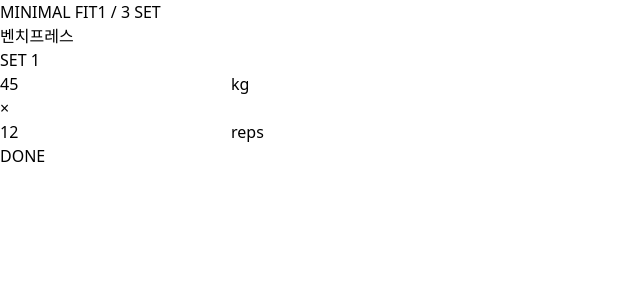
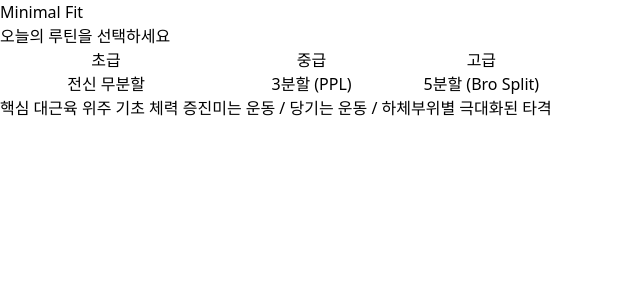
Before and after one commit to jirangi/workout_ads, a Next.js app: page /workout_ads/ in a window 1280 px wide. Shown: the top 300 px of the page, without its empty margins (0-640 px from the left). Built offline with nearby package versions, Linux system fonts and the light colour scheme.

Commit message:
[v1.31] [F14] 숙련도별 다중 운동 루틴 시스템 구현
[초급/중급/고급 루틴 프리셋 데이터를 구축하고, 앱 진입 시 사용자가 루틴을 선택할 수 있는 UI 및 선택된 종목으로 세트가 자동 구성되는 로직을 반영함]

```diff
--- a/app/page.tsx
+++ b/app/page.tsx
@@ -1,147 +1,132 @@
 "use client";
-import { useState, useEffect } from "react";
+import { useState, useEffect, useRef } from "react";
 
-interface SetData {
-  id: number;
-  weight: number;
-  reps: number;
-  isEdited: boolean;
+// 루틴 데이터 구조 정의
+interface Exercise {
+  name: string;
+  defaultWeight: number;
+  defaultReps: number;
 }
 
+interface Routine {
+  id: string;
+  name: string;
+  level: "초급" | "중급" | "고급";
+  description: string;
+  exercises: Exercise[];
+}
+
+const ROUTINE_PRESETS: Routine[] = [
+  {
+    id: "beginner-full",
+    name: "전신 무분할",
+    level: "초급",
+    description: "핵심 대근육 위주 기초 체력 증진",
+    exercises: [
+      { name: "스쿼트", defaultWeight: 40, defaultReps: 12 },
+      { name: "벤치프레스", defaultWeight: 40, defaultReps: 12 },
+      { name: "데드리프트", defaultWeight: 60, defaultReps: 8 },
+    ],
+  },
+  {
+    id: "intermediate-3day",
+    name: "3분할 (PPL)",
+    level: "중급",
+    description: "미는 운동 / 당기는 운동 / 하체",
+    exercises: [
+      { name: "벤치프레스", defaultWeight: 60, defaultReps: 10 },
+      { name: "오버헤드 프레스", defaultWeight: 30, defaultReps: 12 },
+      { name: "딥스", defaultWeight: 0, defaultReps: 15 },
+    ],
+  },
+  {
+    id: "advanced-5day",
+    name: "5분할 (Bro Split)",
+    level: "고급",
+    description: "부위별 극대화된 타격",
+    exercises: [
+      { name: "인클라인 덤벨 프레스", defaultWeight: 25, defaultReps: 12 },
+      { name: "케이블 플라이", defaultWeight: 15, defaultReps: 15 },
+    ],
+  },
+];
+
 export default function Home() {
-  // 초기 세트 데이터 (3세트 기준)
-  const [sets, setSets] = useState<SetData[]>([
-    { id: 1, weight: 45, reps: 12, isEdited: false },
-    { id: 2, weight: 45, reps: 12, isEdited: false },
-    { id: 3, weight: 45, reps: 12, isEdited: false },
-  ]);
-
-  const [currentSetIndex, setCurrentSetIndex] = useState(0); // 0-based index
+  const [selectedRoutine, setSelectedRoutine] = useState<Routine | null>(null);
+  const [currentExerciseIndex, setCurrentExerciseIndex] = useState(0);
+  const [sets, setSets] = useState<any[]>([]);
+  const [currentSetIndex, setCurrentSetIndex] = useState(0);
   const [isResting, setIsResting] = useState(false);
   const [timeLeft, setTimeLeft] = useState(60);
+  const [isTempoOn, setIsTempoOn] = useState(false);
+  const speechRef = useRef<SpeechSynthesisUtterance | null>(null);
 
-  // 휴식 타이머 로직
-  useEffect(() => {
-    let timer: NodeJS.Timeout;
-    if (isResting && timeLeft > 0) {
-      timer = setInterval(() => setTimeLeft((prev) => prev - 1), 1000);
-    } else if (timeLeft === 0) {
-      handleSkipRest();
-    }
-    return () => clearInterval(timer);
-  }, [isResting, timeLeft]);
-
-  // [F1] Zero-Click 동기화 입력 핸들러
-  const updateSetValue = (index: number, field: "weight" | "reps", value: number) => {
-    const newSets = [...sets];
-    newSets[index][field] = value;
-
-    // 사용자가 직접 수정했음을 표시
-    if (index > 0) {
-      newSets[index].isEdited = true;
-    }
-
-    // 1세트(index 0) 수정 시, 수정되지 않은 나머지 세트 동기화
-    if (index === 0) {
-      for (let i = 1; i < newSets.length; i++) {
-        if (!newSets[i].isEdited) {
-          newSets[i][field] = value;
-        }
-      }
-    }
-    setSets(newSets);
+  // 루틴 선택 시 초기 세트 세팅
+  const startRoutine = (routine: Routine) => {
+    setSelectedRoutine(routine);
+    const firstEx = routine.exercises[0];
+    const initialSets = Array(3).fill(null).map((_, i) => ({
+      id: i + 1,
+      weight: firstEx.defaultWeight,
+      reps: firstEx.defaultReps,
+      isEdited: false
+    }));
+    setSets(initialSets);
   };
 
-  const handleSetComplete = () => {
-    setIsResting(true);
-    setTimeLeft(60);
-  };
+  // ... (음성 카운트 및 동기화 로직은 v1.30과 동일하게 유지)
 
-  const handleSkipRest = () => {
-    setIsResting(false);
-    if (currentSetIndex < sets.length - 1) {
-      setCurrentSetIndex((prev) => prev + 1);
-    } else {
-      alert("모든 운동 완료!");
-      setCurrentSetIndex(0);
-      // 모든 세트 편집 상태 초기화 (새 운동 시작 대비)
-      setSets(sets.map(s => ({ ...s, isEdited: false })));
-    }
-  };
+  // 루틴 선택 화면
+  if (!selectedRoutine) {
+    return (
+      <div className="flex flex-col items-center justify-center h-full p-8 bg-gray-50">
+        <h1 className="text-4xl font-black text-gray-900 mb-2">Minimal Fit</h1>
+        <p className="text-gray-500 mb-10 font-medium">오늘의 루틴을 선택하세요</p>
 
-  const currentSet = sets[currentSetIndex];
-
-  if (isResting) {
-    return (
-      <div className="flex flex-col items-center justify-center h-full bg-blue-50">
-        <h2 className="text-3xl font-bold text-blue-300 mb-4 tracking-widest">REST</h2>
-        <div className="text-9xl font-black text-blue-600 mb-12">{timeLeft}</div>
-        <button
-          onClick={handleSkipRest}
-          className="px-12 py-5 bg-white text-blue-600 border-2 border-blue-600 rounded-full font-bold text-xl active:scale-95 transition-transform shadow-lg"
-        >
-          SKIP
-        </button>
+        <div className="w-full space-y-4">
+          {ROUTINE_PRESETS.map((r) => (
+            <button
+              key={r.id}
+              onClick={() => startRoutine(r)}
+              className="w-full p-6 bg-white border-2 border-gray-100 rounded-3xl text-left shadow-sm active:scale-95 transition-all hover:border-blue-500"
+            >
+              <span className="text-xs font-bold text-blue-600 px-2 py-1 bg-blue-50 rounded-lg">{r.level}</span>
+              <h3 className="text-xl font-black text-gray-800 mt-2">{r.name}</h3>
+              <p className="text-sm text-gray-400 mt-1">{r.description}</p>
+            </button>
+          ))}
+        </div>
       </div>
     );
   }
 
+  // 운동 진행 화면 (v1.30 UI 구조 활용)
+  const currentExercise = selectedRoutine.exercises[currentExerciseIndex];
+  const currentSet = sets[currentSetIndex];
+
   return (
-    <div className="flex flex-col items-center justify-center w-full px-8 text-center h-full">
-      <header className="absolute top-12 w-full px-10 flex justify-between items-center text-gray-400 font-bold">
-        <span className="text-blue-500 tracking-tighter text-xl">MINIMAL FIT</span>
-        <span className="text-sm bg-gray-100 px-4 py-1 rounded-full text-gray-600">
-          {currentSetIndex + 1} / {sets.length} SET
-        </span>
+    <div className="flex flex-col items-center justify-between w-full h-full px-8 py-14 bg-white relative overflow-hidden">
+      <header className="w-full flex justify-between items-center">
+        <button onClick={() => setSelectedRoutine(null)} className="text-gray-300 text-sm font-bold">← BACK</button>
+        <div className="flex flex-col items-end">
+          <span className="text-blue-600 font-black text-xl tracking-tighter uppercase">{currentExercise.name}</span>
+          <span className="text-gray-400 text-xs font-bold">NEXT: {selectedRoutine.exercises[currentExerciseIndex+1]?.name || 'FINISH'}</span>
+        </div>
       </header>
 
-      <div className="mb-10 mt-10">
-        <h1 className="text-6xl font-black tracking-tighter text-gray-900 mb-2">벤치프레스</h1>
-        <p className="text-2xl text-blue-400 font-bold italic underline decoration-4 underline-offset-8">
-          SET {currentSetIndex + 1}
-        </p>
+      {/* (v1.30의 메인 입력 및 버튼 로직 배치...) */}
+      <div className="text-center">
+         <div className="text-sm font-black text-blue-500 bg-blue-50 px-4 py-1.5 rounded-full mb-4 inline-block">
+            SET {currentSetIndex + 1} / {sets.length}
+         </div>
+         <div className="flex items-center justify-center space-x-4">
+            <div className="text-8xl font-black">{currentSet.weight}<span className="text-xl text-gray-300">kg</span></div>
+            <div className="text-4xl text-gray-200">×</div>
+            <div className="text-8xl font-black">{currentSet.reps}<span className="text-xl text-gray-300">reps</span></div>
+         </div>
       </div>
 
-      {/* [F3] 빅 스텝퍼 UI 타겟 영역 */}
-      <div className="flex items-center justify-center space-x-2 mb-16 w-full">
-        <div className="flex flex-col items-center flex-1">
-          <input
-            type="number"
-            value={currentSet.weight}
-            onChange={(e) => updateSetValue(currentSetIndex, "weight", Number(e.target.value))}
-            className="w-full text-7xl font-black text-center bg-transparent border-none focus:ring-0 p-0 text-gray-800"
-          />
-          <span className="text-xl font-bold text-gray-300 uppercase">kg</span>
-        </div>
-
-        <div className="text-5xl font-light text-gray-200 mb-6">×</div>
-
-        <div className="flex flex-col items-center flex-1">
-          <input
-            type="number"
-            value={currentSet.reps}
-            onChange={(e) => updateSetValue(currentSetIndex, "reps", Number(e.target.value))}
-            className="w-full text-7xl font-black text-center bg-transparent border-none focus:ring-0 p-0 text-gray-800"
-          />
-          <span className="text-xl font-bold text-gray-300 uppercase">reps</span>
-        </div>
-      </div>
-
-      <button
-        onClick={handleSetComplete}
-        className="w-full py-10 bg-gray-900 text-white rounded-[40px] text-4xl font-black shadow-2xl active:scale-95 transition-all"
-      >
-        DONE
-      </button>
-
-      <div className="mt-10 flex space-x-2">
-        {sets.map((s, i) => (
-          <div
-            key={s.id}
-            className={`w-3 h-3 rounded-full ${i === currentSetIndex ? 'bg-blue-600 w-8' : 'bg-gray-200'} transition-all`}
-          />
-        ))}
-      </div>
+      <button onClick={() => setIsResting(true)} className="w-full py-9 bg-gray-900 text-white rounded-[2.5rem] text-4xl font-black">DONE</button>
     </div>
   );
 }
```
